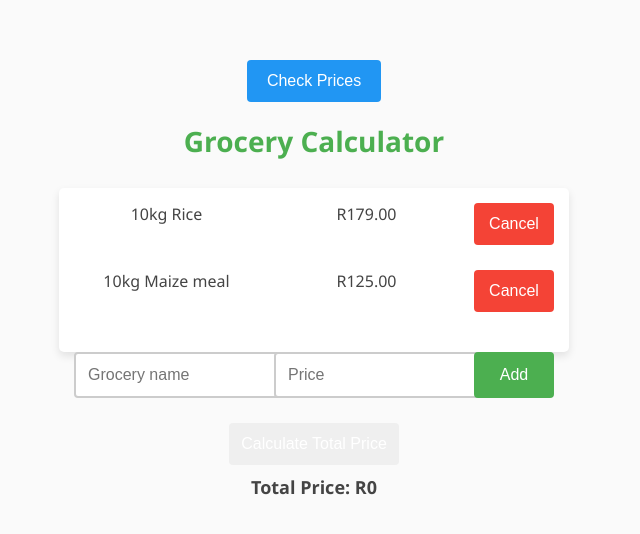
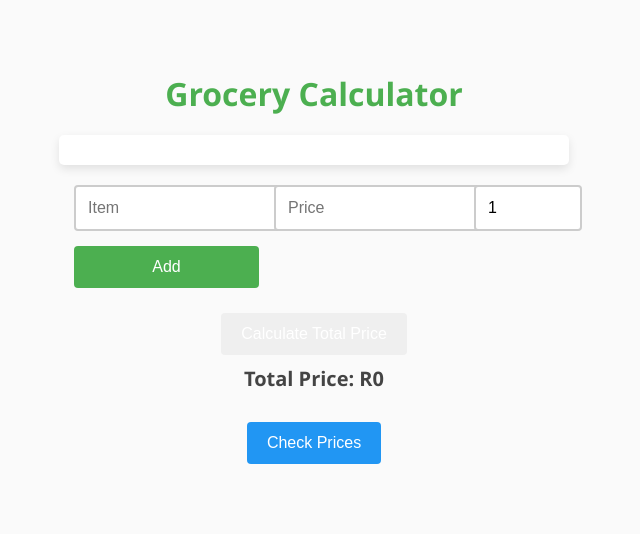
Before and after one commit to Simphiwendn/grocheck_cal, a plain HTML site: page index.html in a window 1280 px wide. Shown: the whole page, without its empty margins (326-966 px from the left). Drawn offline with Linux system fonts and the light colour scheme.

Commit message:
Update index.html

```diff
--- a/index.html
+++ b/index.html
@@ -3,10 +3,7 @@
 <head>
     <meta charset="UTF-8">
     <meta name="viewport" content="width=device-width, initial-scale=1.0">
-
-    <button id="checkPricesBtn">Check Prices</button>
     <title>Grocery List</title>
-
 
     <style>
         body {
@@ -22,8 +19,9 @@
 
         h3 {
             color: #4CAF50;
-        font-size: 28px;
-        margin-top: 20px;
+            font-size: 32px;
+            margin-bottom: 20px;
+            text-align: center;
         }
 
         .grocery-grid,
@@ -52,121 +50,110 @@
             border-color: #4CAF50;
             outline: none;
         }
-.save-button,
+
+        .js-price-input {
+            width: 70%; /* Keeping it aligned within the structure */
+        }
+
+        .js-quantity-input {
+            width: 30%;
+        }
+
         .add-grocery-button,
         .delete-grocery-button,
+        #checkPricesBtn,
         .js-calculate-price-button {
-        padding: 12px;
+            padding: 12px 20px;
             border: none;
             border-radius: 4px;
             cursor: pointer;
             font-size: 16px;
             color: white;
+            text-align: center;
             transition: background-color 0.3s;
         }
-.save-button,
+
         .add-grocery-button {
             background-color: #4CAF50;
-    }
 
-    .add-grocery-button:hover {
-        background-color: #45a049;
+
+
+
         }
 
         .delete-grocery-button {
             background-color: #f44336;
         }
 
-    .delete-grocery-button:hover {
-        background-color: #d32f2f;
+        #checkPricesBtn {
+            background-color: #2196F3;
+            margin-top: 20px;
+        }
+
+        #checkPricesBtn:hover,
+        .add-grocery-button:hover,
+        .delete-grocery-button:hover,
+        .js-calculate-price-button:hover {
+            opacity: 0.8;
         }
 
         .js-grocery-list {
             padding: 15px;
             background-color: #fff;
             border-radius: 5px;
-        box-shadow: 0 4px 8px rgba(0, 0, 0, 0.1);
+            box-shadow: 0 4px 10px rgba(0, 0, 0, 0.1);
             width: 100%;
             max-width: 480px;
-
+            margin-bottom: 20px;
         }
 
         .js-total-price {
-        font-size: 18px;
+            font-size: 20px;
             font-weight: bold;
-        margin-top: 10px;
+            margin: 10px 0;
         }
-
-    #checkPricesBtn {
-    padding: 12px 20px; /* Vertical and horizontal padding */
-    border: none; /* Remove default border */
-    border-radius: 4px; /* Round corners */
-    background-color: #2196F3; /* Blue background */
-    color: white; /* White text */
-    font-size: 16px; /* Font size */
-    cursor: pointer; /* Pointer cursor on hover */
-    transition: background-color 0.3s; /* Smooth background color change */
-}
-
-/* Add hover effect */
-#checkPricesBtn:hover {
-    background-color: #1976D2; /* Darker blue when hovered */
-}
-
-/* Center the button under the grocery list */
-#checkPricesBtn {
-    margin-top: 20px; /* Some space above the button */
-}
-
     </style>
 </head>
 <body>
 
-
 <h3>Grocery Calculator</h3>
-
 
 <div class="js-grocery-list"></div>
 
 <div class="grocery-input-grid">
-    <input placeholder="Grocery name" class="js-name-input" type="text">
+    <input placeholder="Item" class="js-name-input" type="text">
     <input placeholder="Price" type="number" class="js-price-input">
+    <input placeholder="Quantity" type="number" class="js-quantity-input" min="1" value="1">
     <button class="add-grocery-button js-add-grocery-button">Add</button>
 </div>
 
 <button class="js-calculate-price-button">Calculate Total Price</button>
 <div class="js-total-price">Total Price: R0</div>
 
-
+<button id="checkPricesBtn">Check Prices</button>
 
 <script>
-    const groceryList = [
-        { name: '10kg Rice', price: 179 },
-        { name: '10kg Maize meal', price: 125 }
-    ];
-
-    renderGroceryList();
+    const groceryList = [];
 
     function renderGroceryList() {
         let groceryListHTML = '';
-
         groceryList.forEach((groceryObject, index) => {
-            const { name, price } = groceryObject;
-            const html = `
+            const { name, price, quantity } = groceryObject;
+            groceryListHTML += `
                 <div class="grocery-grid">
                     <div>${name}</div>
                     <div>R${price.toFixed(2)}</div>
+                    <div>${quantity}</div>
+                    <div>R${(price * quantity).toFixed(2)}</div>
                     <button class="delete-grocery-button js-delete-grocery-button" data-index="${index}">Cancel</button>
                 </div>
             `;
-            groceryListHTML += html;
         });
-
         document.querySelector('.js-grocery-list').innerHTML = groceryListHTML;
 
         // Attach delete button handlers
-        document.querySelectorAll('.js-delete-grocery-button').forEach((deleteButton) => {
-            deleteButton.addEventListener('click', (event) => {
+        document.querySelectorAll('.js-delete-grocery-button').forEach(deleteButton => {
+            deleteButton.addEventListener('click', event => {
                 const index = event.target.dataset.index;
                 groceryList.splice(index, 1);
                 renderGroceryList();
@@ -175,23 +162,22 @@
         });
     }
 
-    document.querySelector('.js-add-grocery-button').addEventListener('click', () => {
-        addGrocery();
-    });
+    document.querySelector('.js-add-grocery-button').addEventListener('click', addGrocery);
 
     function addGrocery() {
         const inputElement = document.querySelector('.js-name-input');
         const name = inputElement.value.trim();
-
         const priceInputElement = document.querySelector('.js-price-input');
         const price = parseFloat(priceInputElement.value) || 0;
+        const quantityInputElement = document.querySelector('.js-quantity-input');
+        const quantity = parseInt(quantityInputElement.value) || 1;
 
         if (name) {
-            groceryList.push({ name, price });
-            // Clear the input fields
+            groceryList.push({ name, price, quantity });
+            // Clear input fields
             inputElement.value = '';
             priceInputElement.value = '';
-
+            quantityInputElement.value = '1';
             renderGroceryList();
             calculateTotalPrice();
         } else {
@@ -199,18 +185,18 @@
         }
     }
 
-    document.querySelector('.js-calculate-price-button').addEventListener('click', () => {
-        calculateTotalPrice();
-    });
+    document.querySelector('.js-calculate-price-button').addEventListener('click', calculateTotalPrice);
 
     function calculateTotalPrice() {
-        const totalPrice = groceryList.reduce((total, grocery) => total + grocery.price, 0);
+        const totalPrice = groceryList.reduce((total, grocery) => total + (grocery.price * grocery.quantity), 0);
         document.querySelector('.js-total-price').innerText = `Total Price: R${totalPrice.toFixed(2)}`;
     }
 
     document.getElementById('checkPricesBtn').addEventListener('click', function () {
         window.open('https://www.cataloguespecials.co.za/view/specials/shoprite-catalogue-2424243#page=9', '_blank');
     });
+
+    renderGroceryList(); // Initial call to render the empty list
 </script>
 
 </body>
```
Lines whose indentation alone changed are shown as unchanged.
